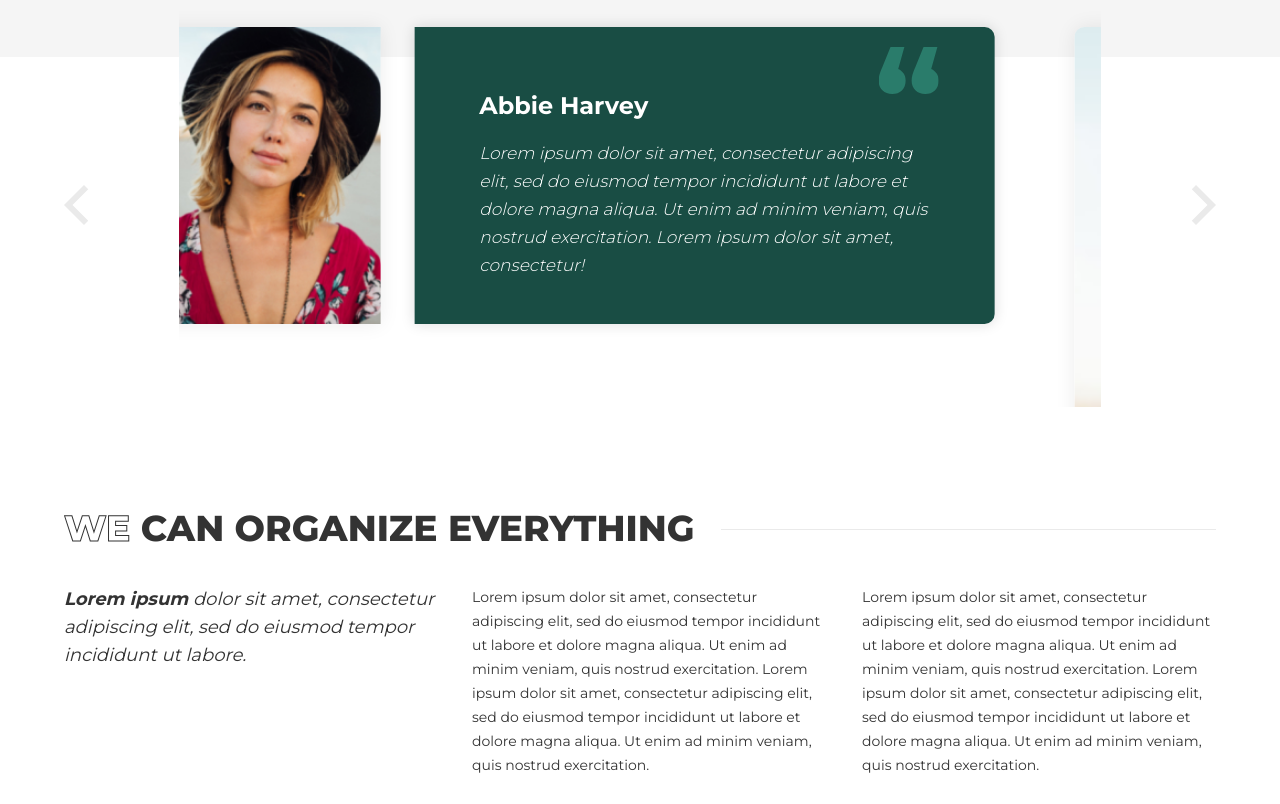
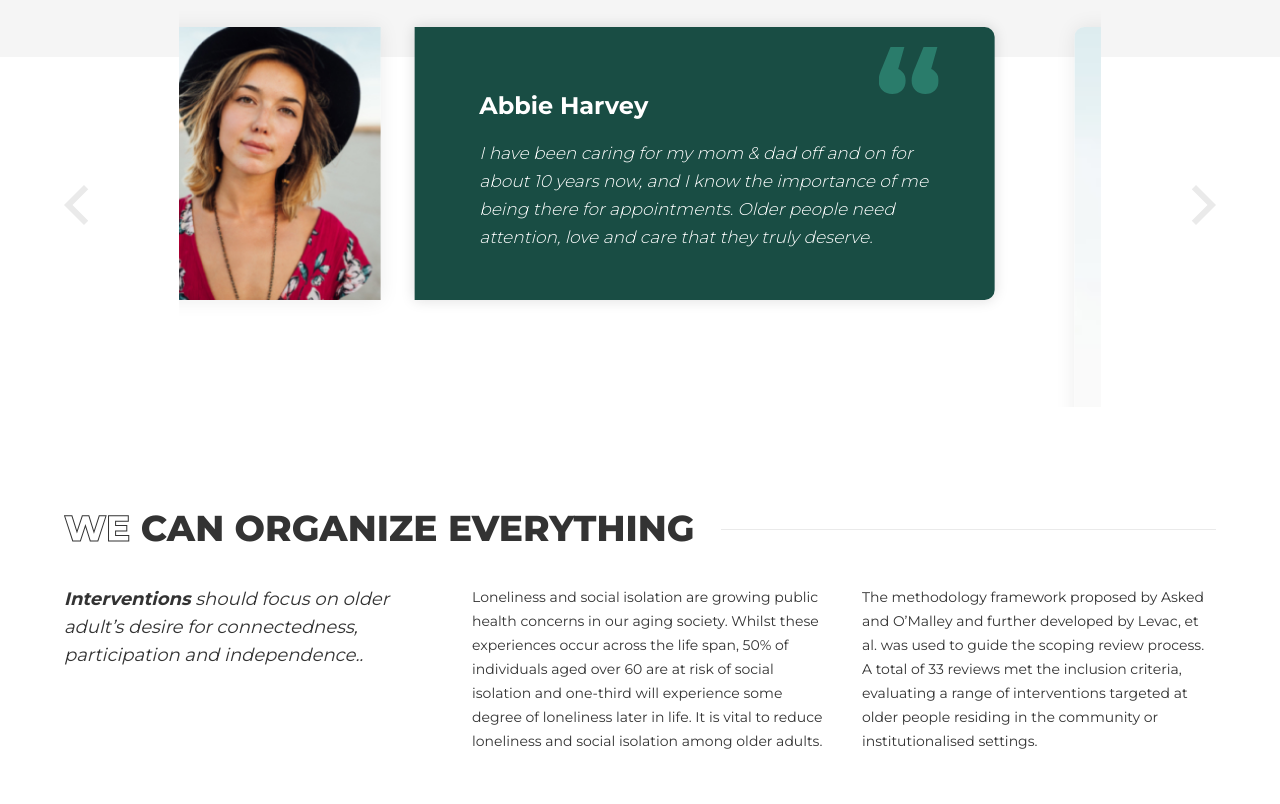
Before and after one commit to bilalsh-dev/spiralize-dev-test, a plain HTML site: page index.html in a window 1280 px wide. Shown: the part 1340-2144 px from the top of the page. Drawn offline with Linux system fonts and the light colour scheme; files whose address does not match are found by name.

Commit message:
Add the text

```diff
--- a/index.html
+++ b/index.html
@@ -36,7 +36,7 @@
             <li class="hero__nav-item"><a href="#">ABOUT</a></li>
             <li class="hero__nav-item"><a href="#">CONTACT</a></li>
             <li class="hero__nav-item">
-              <a href="#">CALL NOW FOR A CONSULT <span>XXX.XXX.XXXX</span></a>
+              <a href="#">CALL NOW FOR A CONSULT <span>123.456.7890</span></a>
             </li>
           </ul>
         </div>
@@ -44,9 +44,11 @@
           <div class="hero__txt">
             <h1><span>GET AN</span>INTERVENTION</h1>
             <p>
-              Lorem ipsum dolor sit amet, consectetur adipiscing elit, sed do
-              eiusmod tempor incididunt ut labore et dolore magna aliqua. Ut
-              enim ad minim veniam, quis nostrud exercitation.
+              Showing greater respect to older adults can be done in several
+              ways : acknowledging and putting to use the talents and skills of
+              older adults; creating intergenerational initiatives; and allowing
+              older adults to stay active and independent for as long as
+              possible.
             </p>
           </div>
           <div class="hero__form-container">
@@ -166,10 +168,10 @@
             <div class="testimonials-carousel__text">
               <p class="testimonials-carousel__name">Abbie Harvey</p>
               <p class="testimonials-carousel__message">
-                Lorem ipsum dolor sit amet, consectetur adipiscing elit, sed do
-                eiusmod tempor incididunt ut labore et dolore magna aliqua. Ut
-                enim ad minim veniam, quis nostrud exercitation. Lorem ipsum
-                dolor sit amet, consectetur!
+                I have been caring for my mom & dad off and on for about 10
+                years now, and I know the importance of me being there for
+                appointments. Older people need attention, love and care that
+                they truly deserve.
               </p>
               <img
                 class="testimonials-carousel__quote"
@@ -184,10 +186,10 @@
             <div class="testimonials-carousel__text">
               <p class="testimonials-carousel__name">Abbie Harvey</p>
               <p class="testimonials-carousel__message">
-                Lorem ipsum dolor sit amet, consectetur adipiscing elit, sed do
-                eiusmod tempor incididunt ut labore et dolore magna aliqua. Ut
-                enim ad minim veniam, quis nostrud exercitation. Lorem ipsum
-                dolor sit amet, consectetur!
+                I have been caring for my mom & dad off and on for about 10
+                years now, and I know the importance of me being there for
+                appointments. Older people need attention, love and care that
+                they truly deserve.
               </p>
               <img
                 class="testimonials-carousel__quote"
@@ -202,10 +204,10 @@
             <div class="testimonials-carousel__text">
               <p class="testimonials-carousel__name">Abbie Harvey</p>
               <p class="testimonials-carousel__message">
-                Lorem ipsum dolor sit amet, consectetur adipiscing elit, sed do
-                eiusmod tempor incididunt ut labore et dolore magna aliqua. Ut
-                enim ad minim veniam, quis nostrud exercitation. Lorem ipsum
-                dolor sit amet, consectetur!
+                I have been caring for my mom & dad off and on for about 10
+                years now, and I know the importance of me being there for
+                appointments. Older people need attention, love and care that
+                they truly deserve.
               </p>
               <img
                 class="testimonials-carousel__quote"
@@ -244,23 +246,22 @@
         </h5>
         <div class="organize-section__content">
           <p class="organize-section__content-title">
-            <span>Lorem ipsum</span> dolor sit amet, consectetur adipiscing
-            elit, sed do eiusmod tempor incididunt ut labore.
+            <span>Interventions</span> should focus on older adult’s desire for
+            connectedness, participation and independence..
           </p>
           <p class="organize-section__content-description">
-            Lorem ipsum dolor sit amet, consectetur adipiscing elit, sed do
-            eiusmod tempor incididunt ut labore et dolore magna aliqua. Ut enim
-            ad minim veniam, quis nostrud exercitation. Lorem ipsum dolor sit
-            amet, consectetur adipiscing elit, sed do eiusmod tempor incididunt
-            ut labore et dolore magna aliqua. Ut enim ad minim veniam, quis
-            nostrud exercitation.
+            Loneliness and social isolation are growing public health concerns
+            in our aging society. Whilst these experiences occur across the life
+            span, 50% of individuals aged over 60 are at risk of social
+            isolation and one-third will experience some degree of loneliness
+            later in life. It is vital to reduce loneliness and social isolation
+            among older adults.
             <br /><br />
-            Lorem ipsum dolor sit amet, consectetur adipiscing elit, sed do
-            eiusmod tempor incididunt ut labore et dolore magna aliqua. Ut enim
-            ad minim veniam, quis nostrud exercitation. Lorem ipsum dolor sit
-            amet, consectetur adipiscing elit, sed do eiusmod tempor incididunt
-            ut labore et dolore magna aliqua. Ut enim ad minim veniam, quis
-            nostrud exercitation.
+            The methodology framework proposed by Asked and O’Malley and further
+            developed by Levac, et al. was used to guide the scoping review
+            process. A total of 33 reviews met the inclusion criteria,
+            evaluating a range of interventions targeted at older people
+            residing in the community or institutionalised settings.
           </p>
         </div>
         <div class="organize-section__buttons">
@@ -269,8 +270,8 @@
             <span class="organize-section__button-icon"></span>
             <div class="organize-section__button-tooltip">
               <p>
-                Lorem ipsum dolor sit amet, consectetur adipiscing elit, sed do
-                eiusmod tempor incididunt ut labore.
+                We’re experienced in our individual crafts and understand how
+                each one of our roles impacts your plan holistically.
               </p>
             </div>
           </a>
@@ -280,8 +281,8 @@
             ></span>
             <div class="organize-section__button-tooltip">
               <p>
-                Lorem ipsum dolor sit amet, consectetur adipiscing elit, sed do
-                eiusmod tempor incididunt ut labore.
+                We’re experienced in our individual crafts and understand how
+                each one of our roles impacts your plan holistically.
               </p>
             </div></a
           >
@@ -291,8 +292,8 @@
             ></span>
             <div class="organize-section__button-tooltip">
               <p>
-                Lorem ipsum dolor sit amet, consectetur adipiscing elit, sed do
-                eiusmod tempor incididunt ut labore.
+                We’re experienced in our individual crafts and understand how
+                each one of our roles impacts your plan holistically.
               </p>
             </div></a
           >
@@ -302,8 +303,8 @@
             ></span>
             <div class="organize-section__button-tooltip">
               <p>
-                Lorem ipsum dolor sit amet, consectetur adipiscing elit, sed do
-                eiusmod tempor incididunt ut labore.
+                We’re experienced in our individual crafts and understand how
+                each one of our roles impacts your plan holistically.
               </p>
             </div></a
           >
@@ -313,8 +314,8 @@
             ></span>
             <div class="organize-section__button-tooltip">
               <p>
-                Lorem ipsum dolor sit amet, consectetur adipiscing elit, sed do
-                eiusmod tempor incididunt ut labore.
+                We’re experienced in our individual crafts and understand how
+                each one of our roles impacts your plan holistically.
               </p>
             </div></a
           >
@@ -324,8 +325,8 @@
             ></span>
             <div class="organize-section__button-tooltip">
               <p>
-                Lorem ipsum dolor sit amet, consectetur adipiscing elit, sed do
-                eiusmod tempor incididunt ut labore.
+                We’re experienced in our individual crafts and understand how
+                each one of our roles impacts your plan holistically.
               </p>
             </div></a
           >
```
